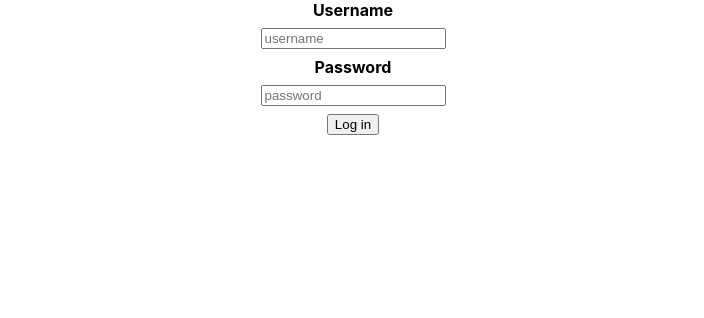
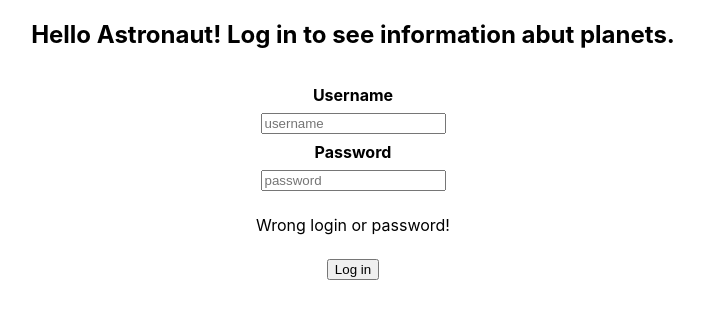
Before and after one commit to pkol92/planet, a React (Create React App) app: page / in a window 1280 px wide. Both pictures are taken after a click on the button "Log in". Shown: the top 318 px of the page, without its empty margins (287-991 px from the left). Built offline with nearby package versions, Linux system fonts and the light colour scheme; the HTML template or start-up script is replaced by a standard one.

Commit message:
add error and login suggest

```diff
--- a/src/App.css
+++ b/src/App.css
@@ -7,4 +7,11 @@
   flex-direction: column;
   align-items: center;
   gap: 0.5rem;
+  padding: 1rem;
 }
+
+.Header {
+  display: flex;
+  justify-content: center;
+  align-items: center;
+}
--- a/src/components/Authorization/context.tsx
+++ b/src/components/Authorization/context.tsx
@@ -8,6 +8,7 @@ interface User {
 
 interface AuthContextType {
     user: User|null;
+    hardUser: User;
     signin: (user: User, callback: VoidFunction) => void;
     signout: (callback: VoidFunction) => void;
 }
@@ -25,6 +26,7 @@ const AuthProvider = ({ children }: { children: ReactNode }) => {
         if (storage) {
             const localUser: User = JSON.parse(storage);
             if (localUser.name === hardUser.name && localUser.password === hardUser.password) {
+                authProvider.isAuthenticated = true;
                 return hardUser;
             } else {
                 return null
@@ -50,7 +52,7 @@ const AuthProvider = ({ children }: { children: ReactNode }) => {
       });
     };
 
-    let value = { user, signin, signout };
+    let value = { user, signin, signout, hardUser };
 
     return <AuthContext.Provider value={value}>{children}</AuthContext.Provider>;
 }
--- a/src/components/login/component.tsx
+++ b/src/components/login/component.tsx
@@ -1,42 +1,46 @@
-import React, { useContext } from 'react'
+import React, { useContext, useEffect } from 'react'
 import { useState } from 'react';
 import { useNavigate } from 'react-router-dom';
 import { AuthContext } from '../Authorization/context';
 
 const Login = () => {
-  const [user, setUser] = useState('');
-  const [password, setPassword] = useState('');
-  const hardUser = 'Astronaut';
-  const hardPassword = "Planet1";
   const auth = useContext(AuthContext);
   let navigate = useNavigate();
 
+  const [user, setUser] = useState('');
+  const [password, setPassword] = useState('');
+  const [error, setError] = useState(false);
+
+  useEffect(()=> {
+    auth.user? setUser(auth.user.name) : setUser('');
+    auth.user? setPassword(auth.user.password) : setPassword('');
+  },[])
+
   const handleLogin = () => {
-    if ((user === hardUser) && (password === hardPassword)) {
-      let newUser = {
-        name: user,
-        password: password,
-      }
-
-      auth.signin(newUser, ()=> navigate('../planets'));
-
-      console.log(`See your planets!`, auth.user)
+    if ((user === auth.hardUser.name) && (password === auth.hardUser.password)) {
+      auth.signin(auth.hardUser, ()=> navigate('../planets'));
     } else {
-      console.log('wrong login or password!', auth.user)
+      setError(true);
     }
-
   }
 
   return (
-    <div className='Login'>
+    <div>
+      <div className='Header'>
+        <h2>Hello Astronaut! Log in to see information abut planets.</h2>
+      </div>
+      <div className='Login'>
         <label htmlFor="login"><b>Username</b></label>
         <input type='text' placeholder='username' name='login' value={user} onChange={(e)=> setUser(e.target.value)}></input>
 
         <label htmlFor="password"><b>Password</b></label>
         <input type='password' placeholder='password' name='password' value={password} onChange={(e) => setPassword(e.target.value)}></input>
 
+        {error? <p>Wrong login or password!</p> : null}
         <button className='Button' onClick={handleLogin}>Log in</button>
+      </div>
     </div>
+
   )
 }
 
```
